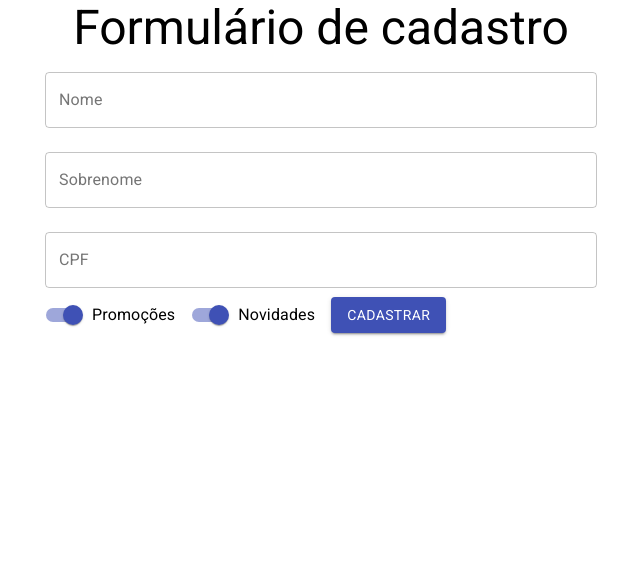
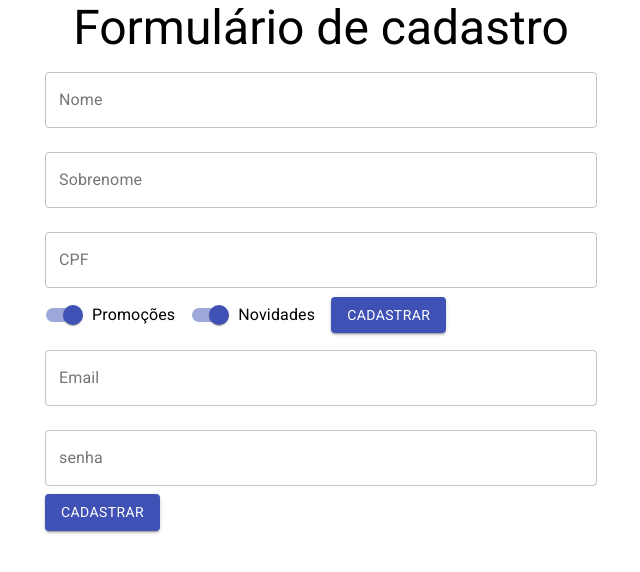
Before and after one commit to carlosbertarinijr/reactjs-modern-approach, a React (Create React App) app: page / in a window 1280 px wide. Shown: the top 572 px of the page, without its empty margins (319-959 px from the left). Built offline with nearby package versions, Linux system fonts and the light colour scheme.

Commit message:
Entendendo o problema do cliente

```diff
--- a/src/App.js
+++ b/src/App.js
@@ -13,7 +13,7 @@
         maxWidth='sm'
       >
         <Typography variant='h3' component='h1' align='center' >Formulário de cadastro</Typography>
-        <FormularioCadastro aoEnviar={aoEnviarForm} validaCPF={validarCPF}/>
+        <FormularioCadastro aoEnviar={aoEnviarForm} validarCPF={validarCPF}/>
       </Container>
     );
   }
--- /dev/null
+++ b/src/components/FormularioCadastro/DadosPessoais.jsx
@@ -0,0 +1,94 @@
+import React, { useState } from 'react';
+import { Button, TextField, Switch, FormControlLabel } from '@material-ui/core'
+
+
+function DadosPessoais({ aoEnviar, validarCPF }) {
+    const [nome, setNome] = useState('');
+    const [sobrenome, setSobrenome] = useState('');
+    const [cpf, setCpf] = useState('');
+    const [promocoes, setPromocoes] = useState(true);
+    const [novidades, setNovidades] = useState(true);
+    const [erros, setErros] = useState({cpf: {valido: true, texto:""}})
+
+    return (
+        <form onSubmit={e => {
+            e.preventDefault()
+            aoEnviar({ nome, sobrenome, cpf, novidades, promocoes })
+        }}>
+            <TextField
+                value={nome}
+                onChange={e => {
+                    setNome(e.target.value)
+                }
+                }
+                id='nome'
+                label='Nome'
+                variant='outlined'
+                fullWidth
+                margin='normal'
+            />
+
+            <TextField
+                value={sobrenome}
+                onChange={e => {
+                    setSobrenome(e.target.value)
+                }}
+                id='sobrenome'
+                label='Sobrenome'
+                variant='outlined'
+                fullWidth
+                margin='normal'
+            />
+
+            <TextField
+                value={cpf}
+                onChange={e => {
+                    setCpf(e.target.value)
+                }}
+                onBlur={ e => {
+                    const ehValido = validarCPF(e.target.value)
+                    setErros({cpf: ehValido})
+                }}
+                error={!erros.cpf.valido}
+                helperText={erros.cpf.texto}
+                id='cpf'
+                label='CPF'
+                variant='outlined'
+                fullWidth
+                margin='normal'
+            />
+
+            <FormControlLabel
+                label='Promoções'
+                control={
+                    <Switch
+                        checked={promocoes}
+                        onChange={e => { setPromocoes(e.target.checked) }}
+                        name='promocoes'
+                        color='primary'
+                    />
+                }
+            />
+
+            <FormControlLabel
+                label='Novidades'
+                control={
+                    <Switch
+                        checked={novidades}
+                        onChange={e => { setNovidades(e.target.checked) }}
+                        name='novidades'
+                        color='primary'
+                    />
+                }
+            />
+
+            <Button
+                type='submit'
+                variant='contained'
+                color='primary'
+            >Cadastrar</Button>
+        </form>
+    )
+}
+
+export default DadosPessoais;
--- /dev/null
+++ b/src/components/FormularioCadastro/DadosUsuario.jsx
@@ -0,0 +1,32 @@
+import { Button, TextField } from '@material-ui/core';
+import React from 'react';
+
+function DadosUsuario() {
+    return (
+        <form>
+            <TextField
+                id='email'
+                label='Email'
+                type='email'
+                variant='outlined'
+                fullWidth
+                margin='normal'
+            />
+            <TextField
+                id='senha'
+                label='senha'
+                type='password'
+                variant='outlined'
+                fullWidth
+                margin='normal'
+            />
+            <Button
+                type='submit'
+                type='submit'
+                variant='contained'
+                color='primary'
+            >Cadastrar</Button>
+        </form>
+    )
+}
+export default DadosUsuario
--- a/src/components/FormularioCadastro/FormularioCadastro.jsx
+++ b/src/components/FormularioCadastro/FormularioCadastro.jsx
@@ -1,93 +1,15 @@
-import React, { useState } from 'react';
-import { Button, TextField, Switch, FormControlLabel } from '@material-ui/core'
+import React from 'react';
+import DadosPessoais from './DadosPessoais';
+import DadosUsuario from './DadosUsuario';
 
 
-function FormularioCadastro({ aoEnviar, validaCPF }) {
-    const [nome, setNome] = useState('');
-    const [sobrenome, setSobrenome] = useState('');
-    const [cpf, setCpf] = useState('');
-    const [promocoes, setPromocoes] = useState(true);
-    const [novidades, setNovidades] = useState(true);
-    const [erros, setErros] = useState({cpf: {valido: true, texto:""}})
+function FormularioCadastro({ aoEnviar, validarCPF }) {
 
     return (
-        <form onSubmit={e => {
-            e.preventDefault()
-            aoEnviar({ nome, sobrenome, cpf, novidades, promocoes })
-        }}>
-            <TextField
-                value={nome}
-                onChange={e => {
-                    setNome(e.target.value)
-                }
-                }
-                id='nome'
-                label='Nome'
-                variant='outlined'
-                fullWidth
-                margin='normal'
-            />
-
-            <TextField
-                value={sobrenome}
-                onChange={e => {
-                    setSobrenome(e.target.value)
-                }}
-                id='sobrenome'
-                label='Sobrenome'
-                variant='outlined'
-                fullWidth
-                margin='normal'
-            />
-
-            <TextField
-                value={cpf}
-                onChange={e => {
-                    setCpf(e.target.value)
-                }}
-                onBlur={ e => {
-                    const ehValido = validaCPF(e.target.value)
-                    setErros({cpf: ehValido})
-                }}
-                error={!erros.cpf.valido}
-                helperText={erros.cpf.texto}
-                id='cpf'
-                label='CPF'
-                variant='outlined'
-                fullWidth
-                margin='normal'
-            />
-
-            <FormControlLabel
-                label='Promoções'
-                control={
-                    <Switch
-                        checked={promocoes}
-                        onChange={e => { setPromocoes(e.target.checked) }}
-                        name='promocoes'
-                        color='primary'
-                    />
-                }
-            />
-
-            <FormControlLabel
-                label='Novidades'
-                control={
-                    <Switch
-                        checked={novidades}
-                        onChange={e => { setNovidades(e.target.checked) }}
-                        name='novidades'
-                        color='primary'
-                    />
-                }
-            />
-
-            <Button
-                type='submit'
-                variant='contained'
-                color='primary'
-            >Cadastrar</Button>
-        </form>
+        <>
+       <DadosPessoais aoEnviar={aoEnviar} validarCPF={validarCPF}/>
+       <DadosUsuario />
+       </>
     )
 }
 
```
